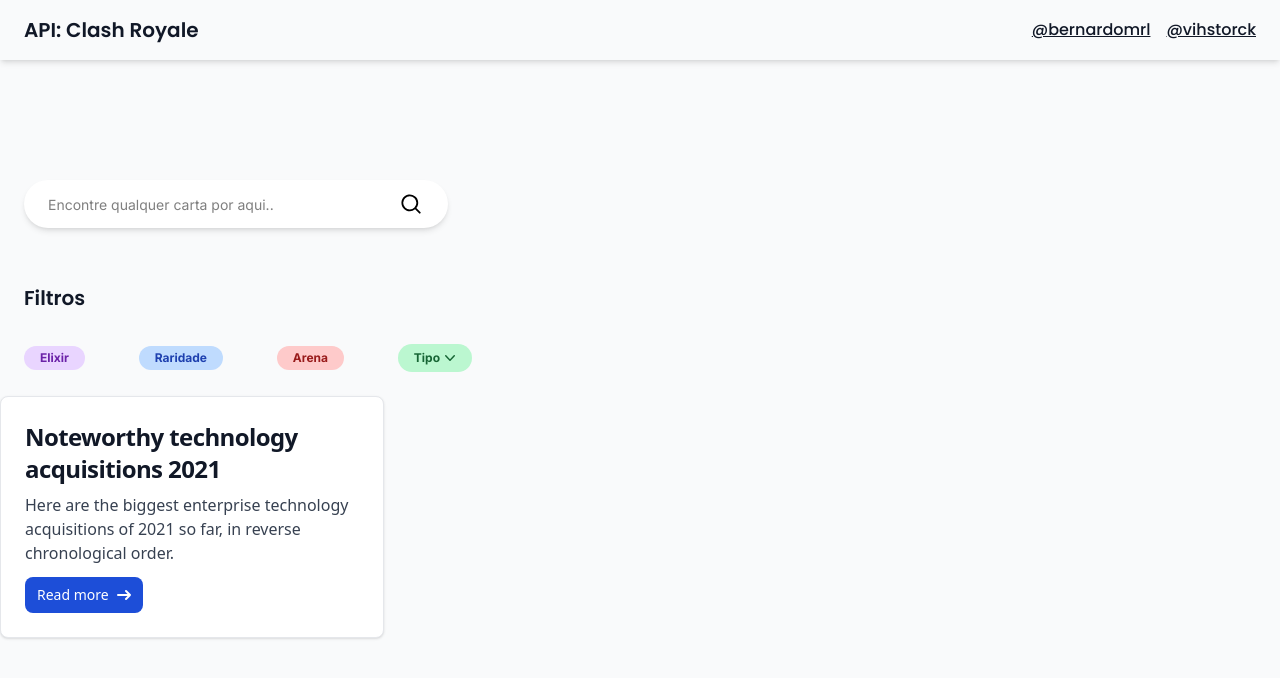
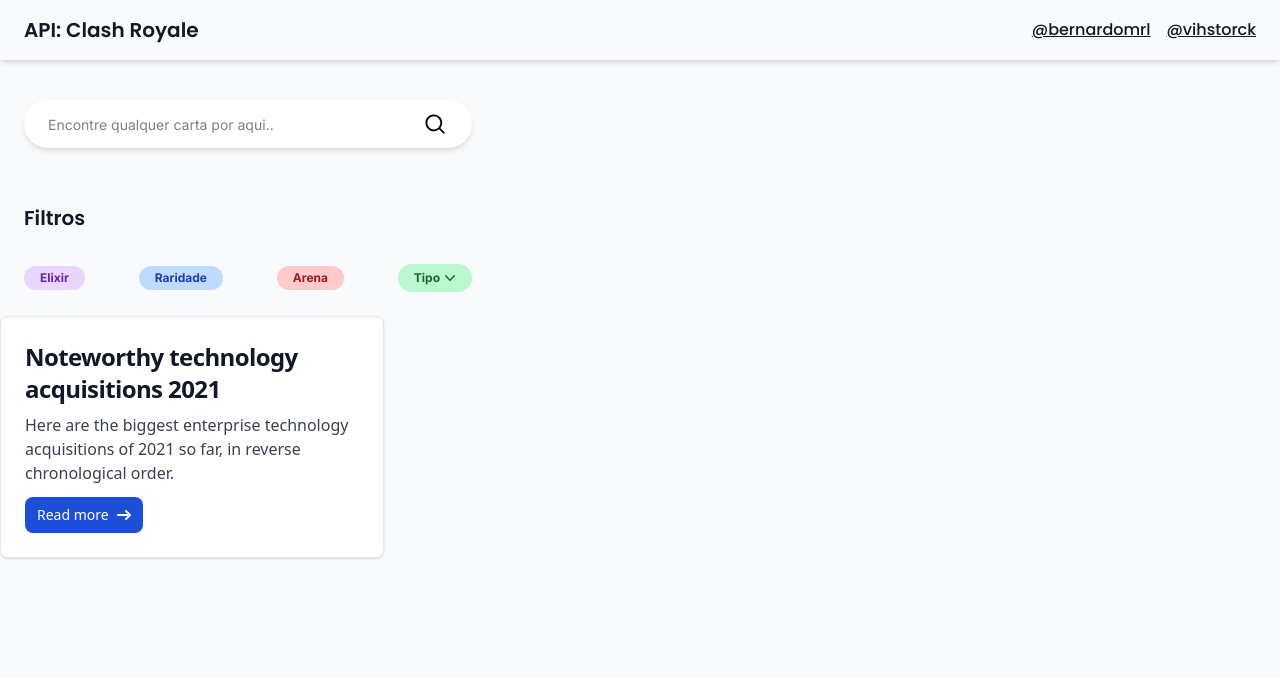
Before and after one commit to bernardomrl/cards-finder, a Next.js app in the folder app/: page / in a window 1280 px wide. Shown: the top 678 px of the page. Built offline with nearby package versions, Linux system fonts and the light colour scheme; no server answers.

Commit message:
Corrigir estilização

```diff
--- a/app/src/components/Search.tsx
+++ b/app/src/components/Search.tsx
@@ -2,8 +2,8 @@ import { MagnifyingGlassIcon } from "@heroicons/react/20/solid"
 
 export default function Search() {
     return (
-        <div className='max-w-md pl-6 mt-20 font-inter'>
-            <div className="relative flex items-center w-full h-12 rounded-full shadow-md transition-shadow transition-duration-600 focus-within:shadow-lg bg-white overflow-hidden pl-6 pr-4">
+        <div className='w-full px-6 font-inter'>
+            <div className="relative flex items-center w-full max-w-md h-12 rounded-full shadow-md transition-shadow transition-duration-600 focus-within:shadow-lg bg-white overflow-hidden pl-6 pr-4">
                 <input
                     className="peer h-full w-full outline-none text-sm text-black placeholder:text-black/50 pr-2"
                     type="text"
```
